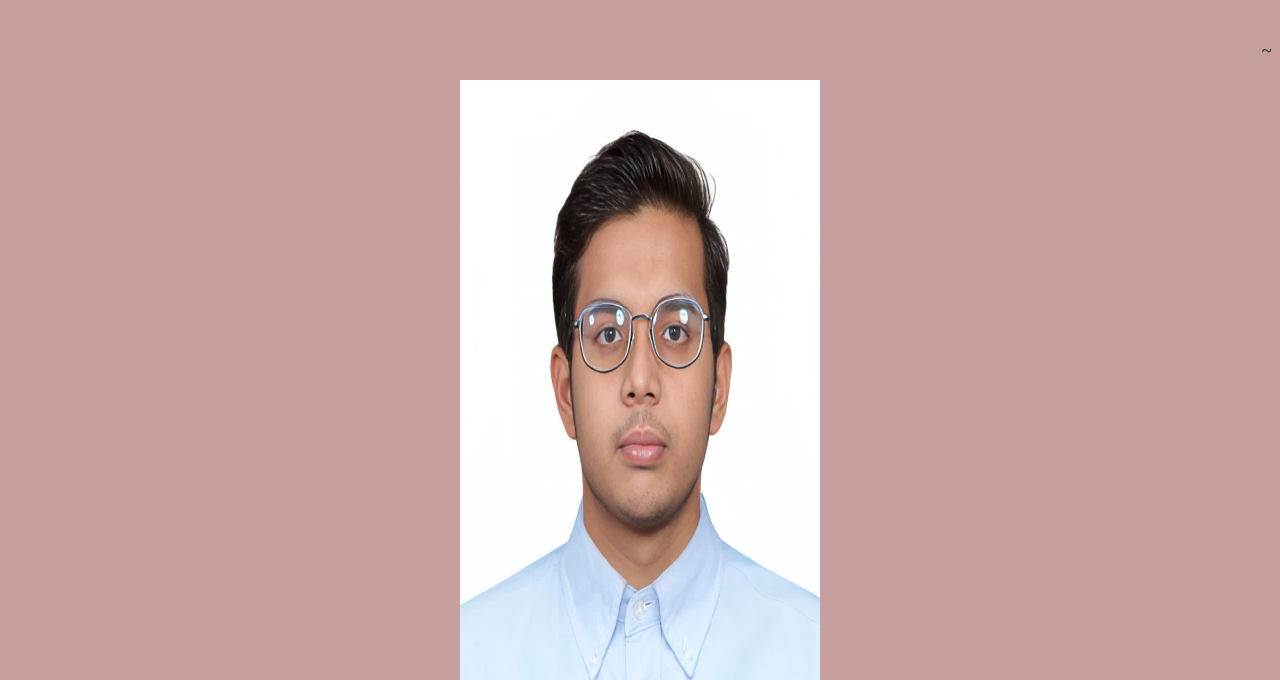
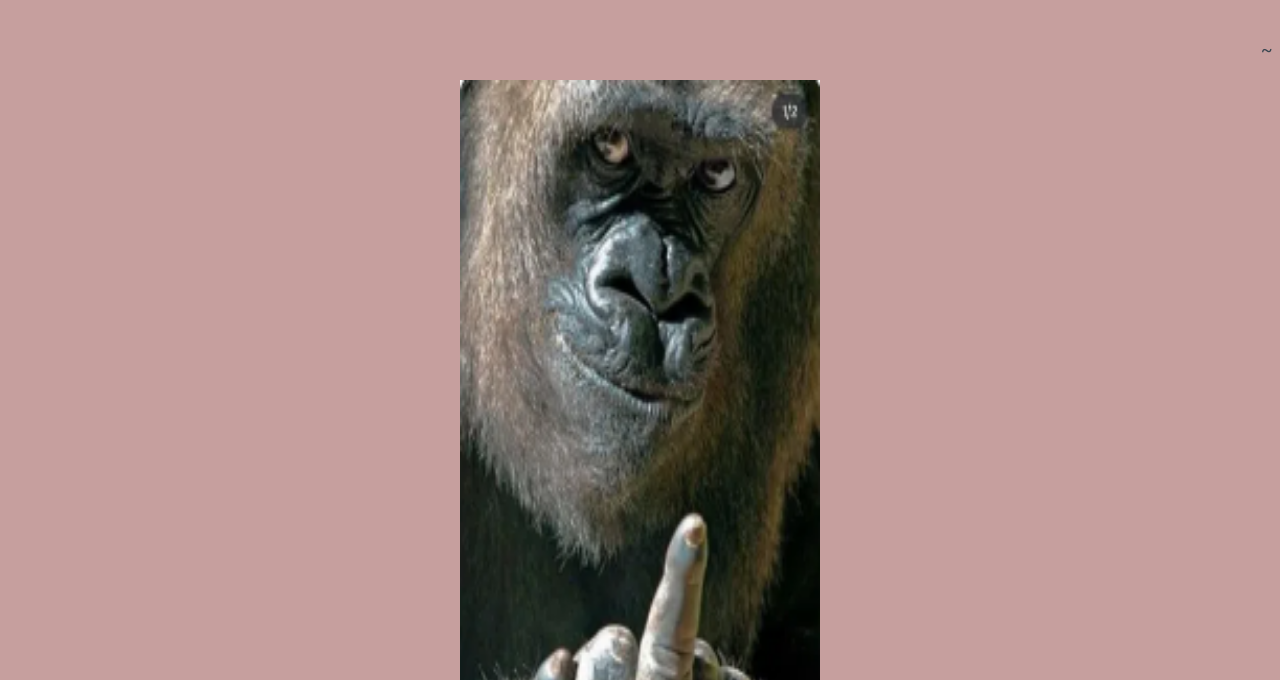
Before and after one commit to khanuzair-f15/RESUME, a plain HTML site: page index.html in a window 1280 px wide. Shown: the part 120-800 px from the top of the page. Drawn offline with Linux system fonts and the light colour scheme.

Commit message:
Update index.html

```diff
--- a/index.html
+++ b/index.html
@@ -5,7 +5,7 @@
 <h1 style="color:#36454F;text-align:center;font-size:400%">.....~~~~I am  Khan Uzair ~~~~.....</h1>
 <h3 style="color:#36454F;text-align:right;"><i>~</i></h3>
 <div style="text-align:center;">
-<img  src="Images/PHOTO.jpg" alt="W3Schools.com" width="360" height="640">
+<img  src="Images/Screenshot 2025-09-25 101959.png" alt="W3Schools.com" width="360" height="640">
 </div>
 
 <hr>
```
